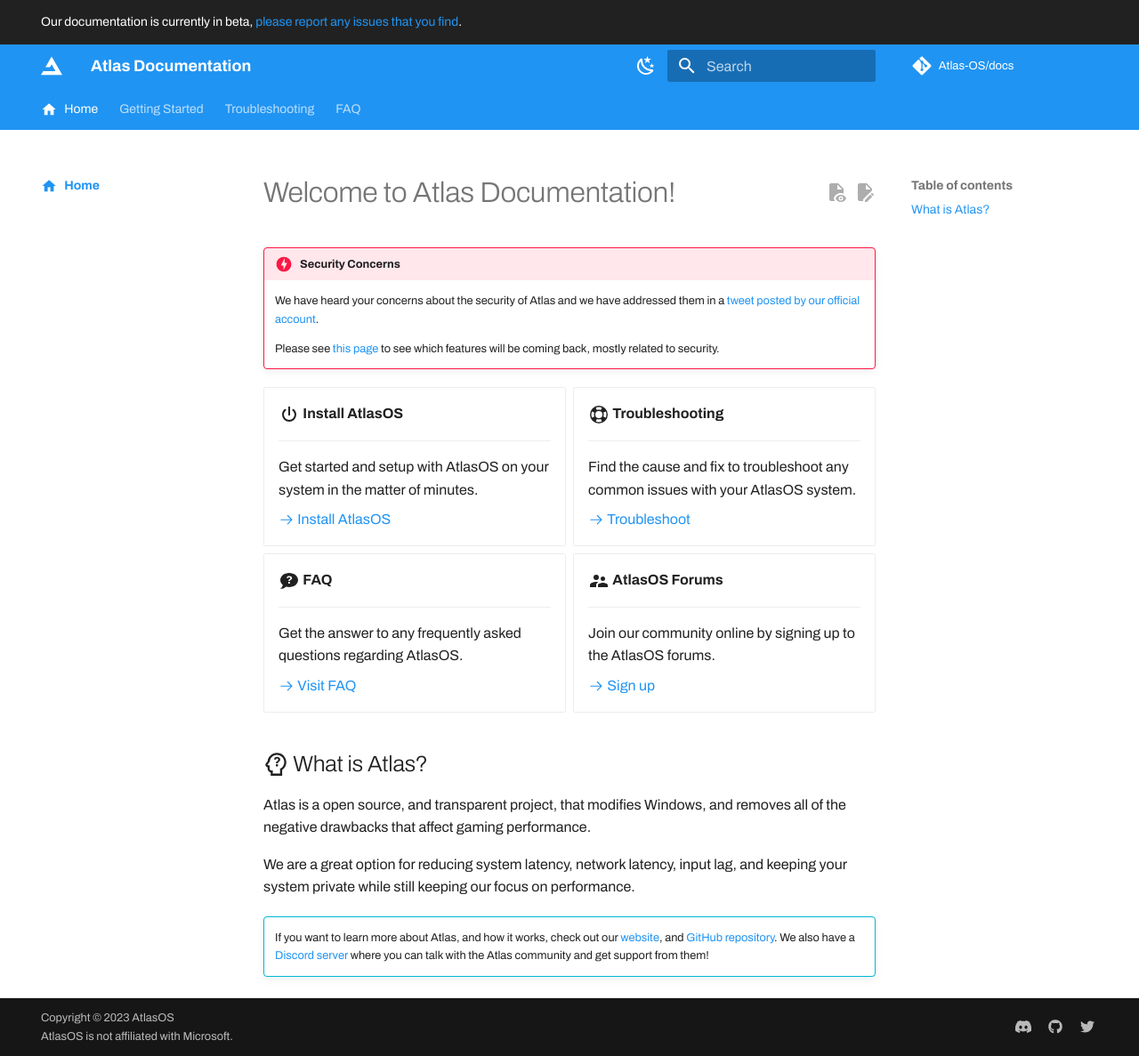
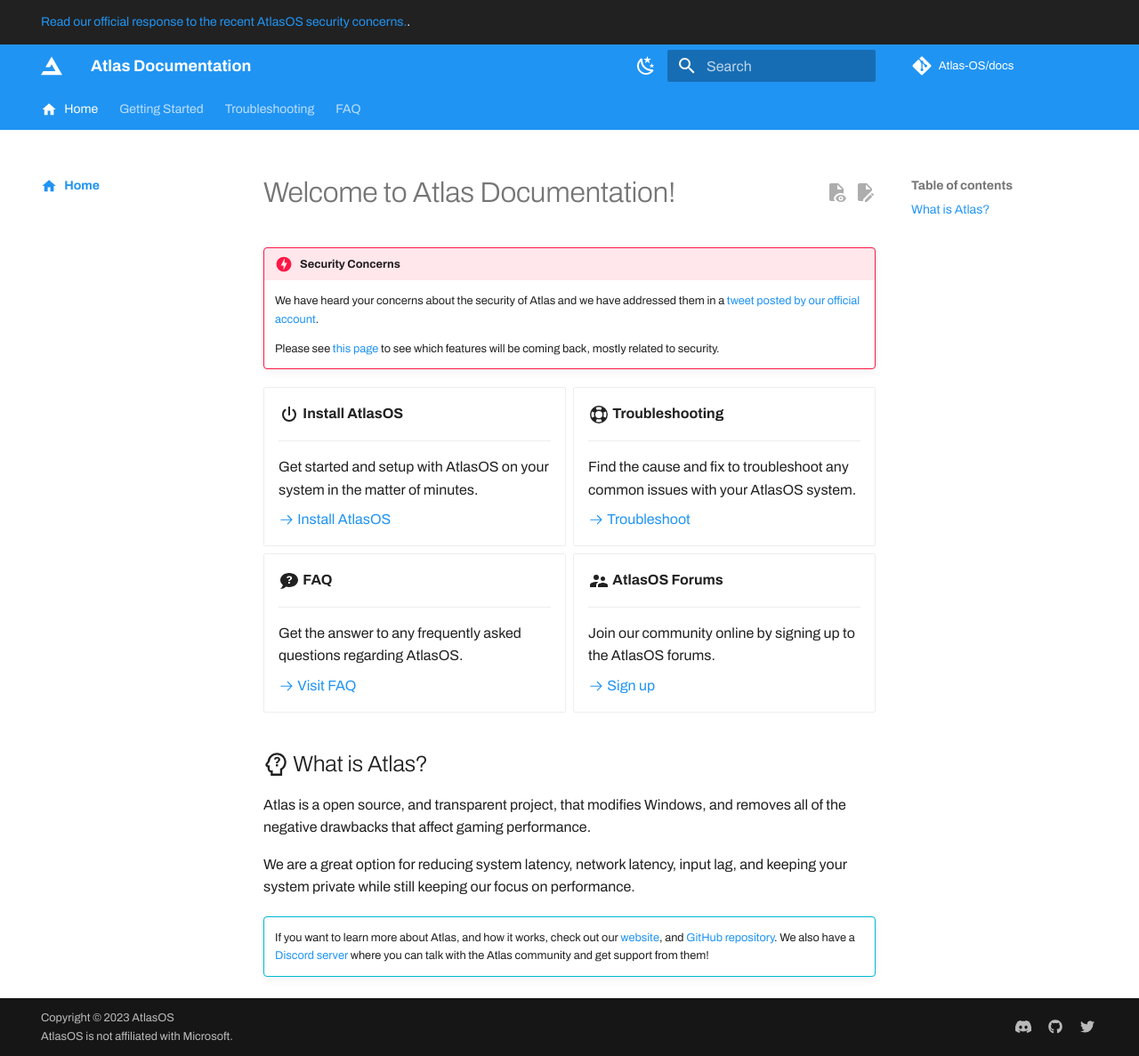
Before and after one commit to Atlas-OS/docs, an MkDocs documentation site: the page built from docs/index.md, in a window 1280 px wide and 1187 px high. Shown: the whole window at 89% size. Built offline with MkDocs 1.6.1 and Material for MkDocs 9.7.7, drawn with Linux system fonts in a browser that asks for light colours; some web fonts are replaced; plug-ins that fetch from the network failed and are left out; comment, search, counter and statistics services are not loaded.

Commit message:
feat: update announcement bar

```diff
--- a/overrides/main.html
+++ b/overrides/main.html
@@ -2,6 +2,6 @@
 
 {% block announce %}
     <p>
-        Our documentation is currently in beta, <a href="https://github.com/Atlas-OS/docs/issues/new">please report any issues that you find</a>.
+        <a href="https://twitter.com/AtlasOS/status/1651284816489336832">Read our official response to the recent AtlasOS security concerns.</a>.
     </p>
 {% endblock %}
```
